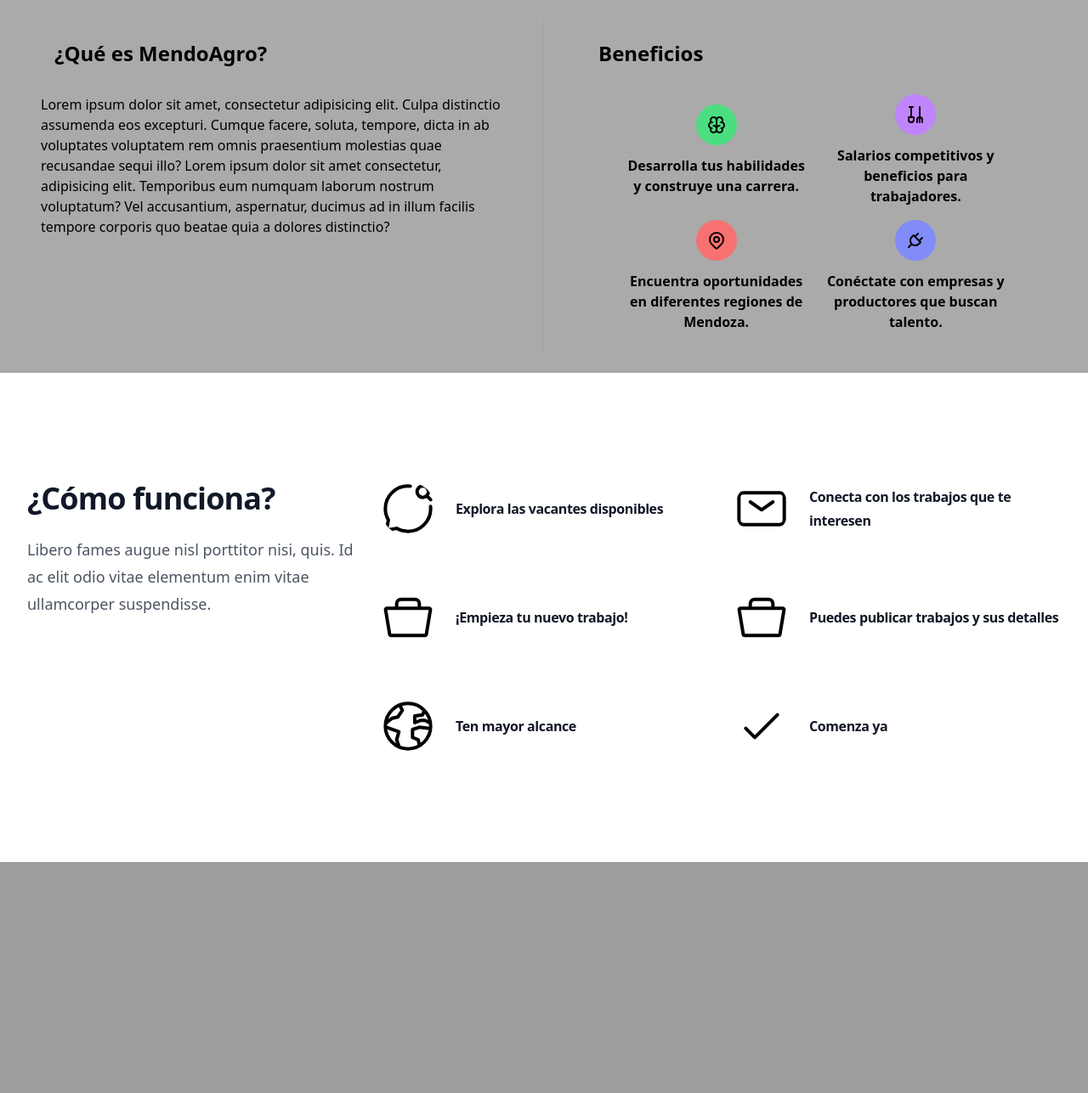
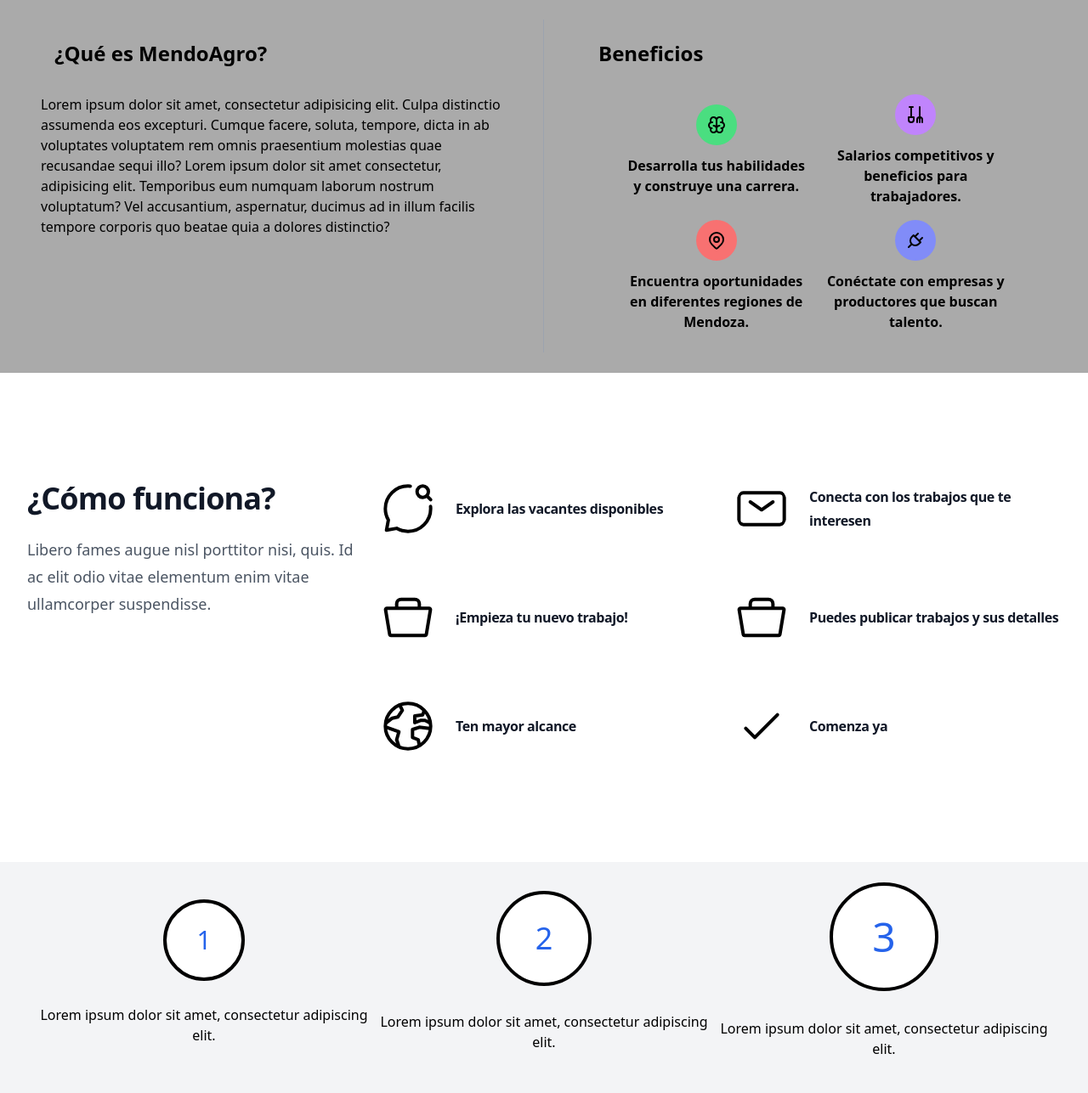
Before and after one commit to luanacanselmo/MendoAgro, a PHP site: page / in a window 1280 px wide. Shown: the part 1041-2328 px from the top of the page at 85% size. Before the commit the page ends 2056 px from the top, so only its background shows below. Run offline with PHP 8.4, Linux system fonts and the light colour scheme; some libraries are stand-ins or nearby versions.

Commit message:
no se que hice jaja

```diff
--- a/controlador/formconfig.php
+++ b/controlador/formconfig.php
@@ -1,6 +1,6 @@
 <?php
 session_start();
-include("../modelo/conexion.php");
+include("../modelo/configmodelo.php");
 
 // Verificar si la sesión contiene el id_usuario
 if (isset($_SESSION['id_usuario'])) {
--- a/index.js
+++ /dev/null
@@ -1,3 +0,0 @@
-$(function () {
-    $("#nav").tinyNav();
- });
--- a/index.php
+++ b/index.php
@@ -6,6 +6,9 @@
   <meta name="viewport" content="width=device-width, initial-scale=1.0">
   <title>MendoAgro</title>
   <script src="https://cdn.tailwindcss.com"></script>
+
+
+
   <style>
     nav {
       background-color: #b9bc9a;
@@ -24,10 +27,29 @@
     .unset {
       opacity: var(--opacity);
     }
+
+
+    /* Animaciones */
+    .animate-bounce {
+      animation: bounce 2s infinite;
+    }
+
+    @keyframes bounce {
+
+      0%,
+      100% {
+        transform: translateY(0);
+      }
+
+      50% {
+        transform: translateY(-10px);
+      }
+    }
   </style>
 </head>
 
 <body>
+
   <nav class="grid grid-cols-4 md:grid-cols-8 gap-4 shadow-md top-0 w-full h-20">
     <div class="grid col-start-4 md:col-end-9 md:col-span-3 xl:col-end-8 xl:col-span-2 place-content-center">
       <button id="openMenu" class="md:hidden hover:text-green-600">
@@ -150,8 +172,7 @@
       <ul role="list" class="grid gap-x-8 gap-y-12 sm:grid-cols-2 sm:gap-y-16 xl:col-span-2">
         <li>
           <div class="flex items-center gap-x-6">
-            <img class="h-16 w-16 rounded-full" src="Icon-MendoAgro/bubble-search.svg" alt="">
-
+            <img class="h-16 w-16 rounded" src="Icon-MendoAgro/bubble-search.svg" alt="">
             <div>
               <h3 class="text-base font-semibold leading-7 tracking-tight text-gray-900">Explora las vacantes disponibles</h3>
 
@@ -210,11 +231,40 @@
       </ul>
     </div>
   </div>
-
-
+  <div class="bg-gray-100 p-10">
+    <div class="container mx-auto">
+      <div class="flex items-center justify-around">
+        <!-- Primer Circulo -->
+        <div class="flex flex-col items-center">
+          <div class="w-24 h-24 bg-white border-4 border-black rounded-full flex items-center justify-center animate-bounce">
+            <span class="text-3xl text-blue-600">1</span>
+          </div>
+          <p class="mt-4 text-center">Lorem ipsum dolor sit amet, consectetur adipiscing elit.</p>
+        </div>
+        <!-- Linea -->
+        <div class="flex-1 h-1 bg-black"></div>
+        <!-- Segundo Circulo -->
+        <div class="flex flex-col items-center">
+          <div class="w-28 h-28 bg-white border-4 border-black rounded-full flex items-center justify-center animate-bounce">
+            <span class="text-4xl text-blue-600">2</span>
+          </div>
+          <p class="mt-4 text-center">Lorem ipsum dolor sit amet, consectetur adipiscing elit.</p>
+        </div>
+        <!-- Linea -->
+        <div class="flex-1 h-1 bg-black"></div>
+        <!-- Tercer Circulo -->
+        <div class="flex flex-col items-center">
+          <div class="w-32 h-32 bg-white border-4 border-black rounded-full flex items-center justify-center animate-bounce">
+            <span class="text-5xl text-blue-600">3</span>
+          </div>
+          <p class="mt-4 text-center">Lorem ipsum dolor sit amet, consectetur adipiscing elit.</p>
+        </div>
+      </div>
+    </div>
 </body>
 
 </html>
+
 <script>
   document.getElementById("closeMenu").addEventListener("click", function() {
     document.getElementById("menu").classList.toggle("hidden");
--- a/vista/componentes/card.php
+++ b/vista/componentes/card.php
@@ -9,9 +9,6 @@
             <p class="font-normal text-gray-700"><?= $datos->descripcion ?></p>
         </div>
 
-        <div class="mb-3">
-            <h5 class="mb-2 text-2xl font-bold tracking-tight text-gray-900"><?= $datos->id_trabajo ?></h5>
-        </div>
 
         <div class="border-t-[1px] border-gray-200 pt-4">
             <ul class="space-y-3">
```
Also changed, not shown: modelo/configmodelo.php (added, +18 -0 lines), vista/configuracion.php (+21 -42 lines), vista/css/index.css (line endings or trailing spaces).
